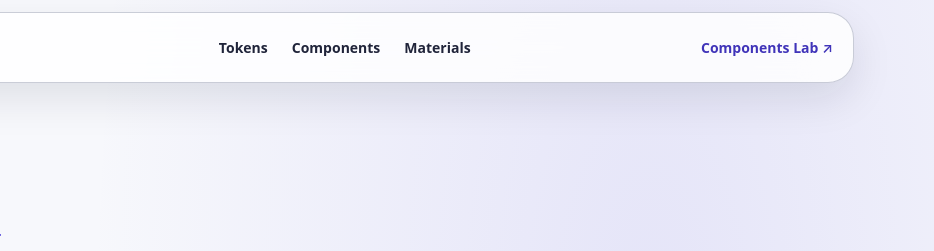
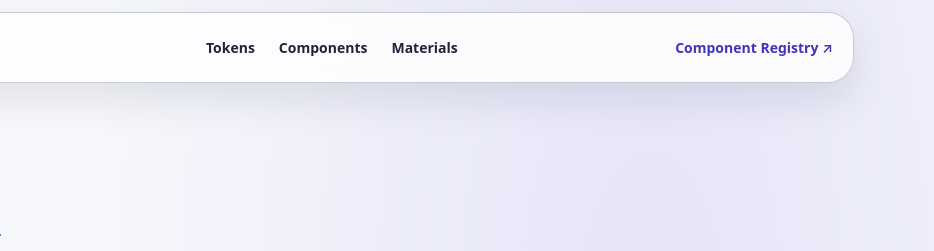
Before and after one commit to GoreeCloud/gc-ui, a website with bundled scripts: page lab/v1.html in a window 1280 px wide. Shown: the top 251 px of the page, 346-1280 px from the left. Built offline with nearby package versions, Linux system fonts and the light colour scheme.

Commit message:
docs(registry): integrate catalog explorer into package, README, labs and CI

```diff
--- a/lab/v1.html
+++ b/lab/v1.html
@@ -12,7 +12,7 @@
   <header class="lens topbar">
     <div class="brand"><span class="brandmark" aria-hidden="true">G</span><span><strong>GC UI</strong><small>Design Language · v1 candidate</small></span></div>
     <nav aria-label="Reference navigation"><a href="#tokens">Tokens</a><a href="#controls">Components</a><a href="#materials">Materials</a></nav>
-    <a class="repository" href="./components.html">Components Lab ↗</a>
+    <a class="repository" href="./catalog.html">Component Registry ↗</a>
   </header>
   <main id="main">
     <section class="hero"><p class="eyebrow">ONE LANGUAGE. EVERY EXPERIENCE.</p><h1>Clarity has<br><em>dimension.</em></h1><p>Expressive personality, quiet information, and purposeful depth. A living demonstration of GC UI’s independent visual foundations.</p>
```
